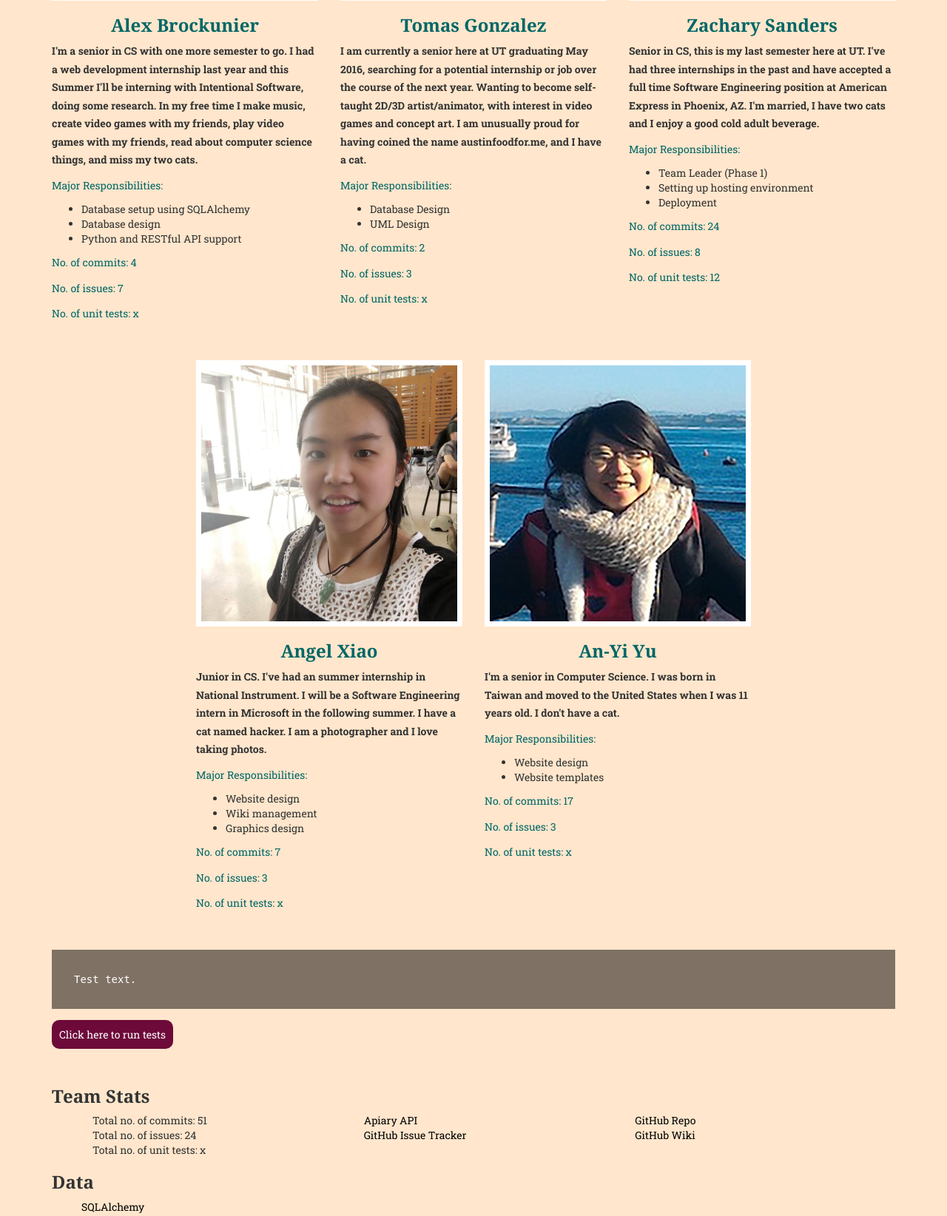
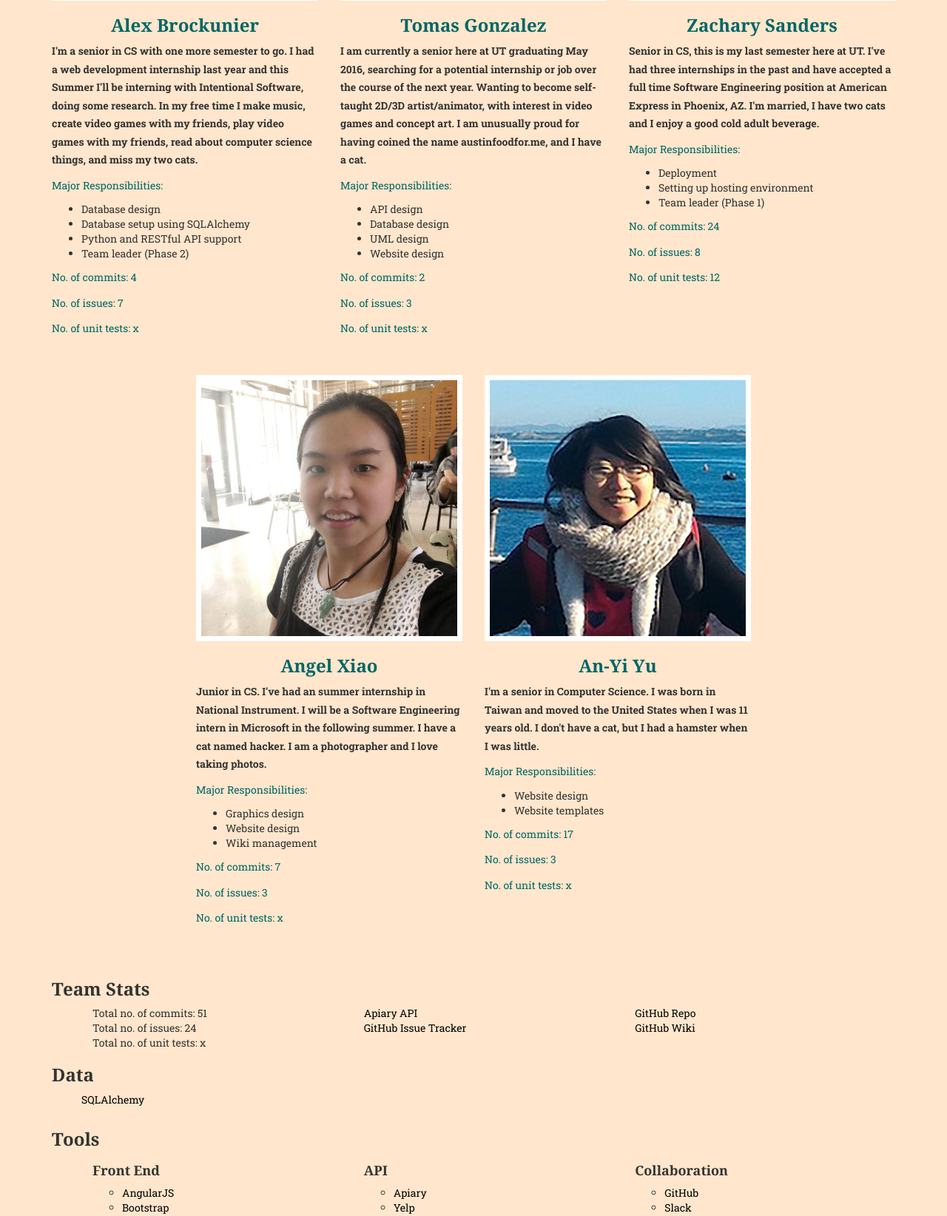
Before and after one commit to brockuniera/cs373-idb, a Flask app: page /about in a window 1280 px wide. Shown: the part 608-2252 px from the top of the page at 74% size. Run offline with Flask 2, Linux system fonts and the light colour scheme; some libraries are stand-ins or nearby versions; some web fonts are replaced.

Commit message:
update about page

```diff
--- a/app/templates/about.html
+++ b/app/templates/about.html
@@ -26,9 +26,10 @@
               </p>
               <p class="text-muted">Major Responsibilities:</p>
               <ul>
+                <li> Database design </li>
                 <li> Database setup using SQLAlchemy </li>
-                <li> Database design </li>
                 <li> Python and RESTful API support </li>
+                <li> Team leader (Phase 2) </li>
               </ul>
               <p></p>
               <p class="text-muted"> No. of commits: 4 </p>
@@ -47,8 +48,10 @@
               </p>
               <p class="text-muted">Major Responsibilities:</p>
               <ul>
-                <li> Database Design </li>
-                <li> UML Design </li>
+                <li> API design </li>
+                <li> Database design </li>
+                <li> UML design </li>
+                <li> Website design </li>
               </ul>
               <p></p>
               <p class="text-muted"> No. of commits: 2 </p>
@@ -67,9 +70,9 @@
               </p>
               <p class="text-muted">Major Responsibilities: </p>
               <ul>
-                <li> Team Leader (Phase 1) </li>
+                <li> Deployment </li>
                 <li> Setting up hosting environment </li>
-                <li> Deployment </li>
+                <li> Team leader (Phase 1) </li>
               </ul>
               <p></p>
               <p class="text-muted"> No. of commits: 24 </p>
@@ -91,9 +94,9 @@
               </p>
               <p class="text-muted">Major Responsibilities:</p>
               <ul>
+                <li> Graphics design </li>
                 <li> Website design </li>
                 <li> Wiki management </li>
-                <li> Graphics design </li>
               </ul>
               <p></p>
               <p class="text-muted"> No. of commits: 7 </p>
@@ -108,7 +111,7 @@
               <img src="{{ url_for('static', filename='img/team/5.jpg') }}" class="img-responsive">
               <h3 class="center-text">An-Yi Yu</h3>
               <p class="bold-text">
-                I'm a senior in Computer Science. I was born in Taiwan and moved to the United States when I was 11 years old. I don't have a cat.
+                I'm a senior in Computer Science. I was born in Taiwan and moved to the United States when I was 11 years old. I don't have a cat, but I had a hamster when I was little.
               </p>
               <p class="text-muted">Major Responsibilities: </p>
               <ul>
@@ -122,18 +125,6 @@
             </div>
           </div>
         </div>
-      <div>
-        <div class="console-back">
-          Test text.
-        </div>
-        <div class="intro-link-outer">
-          <a class="intro-link" >
-            Click here to run tests
-          </a>
-        </div>
-      </div>
-
-      <br></br>
 
       <div class="row">
 
```
